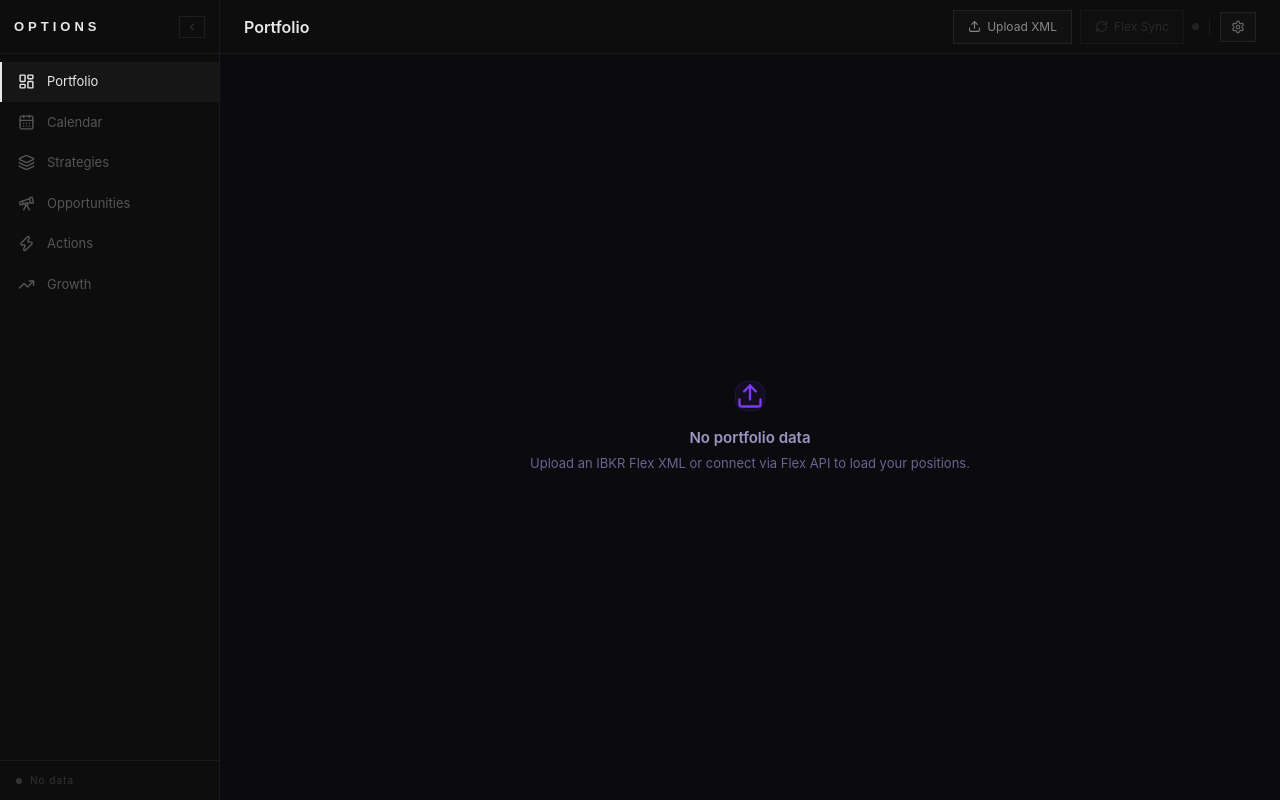
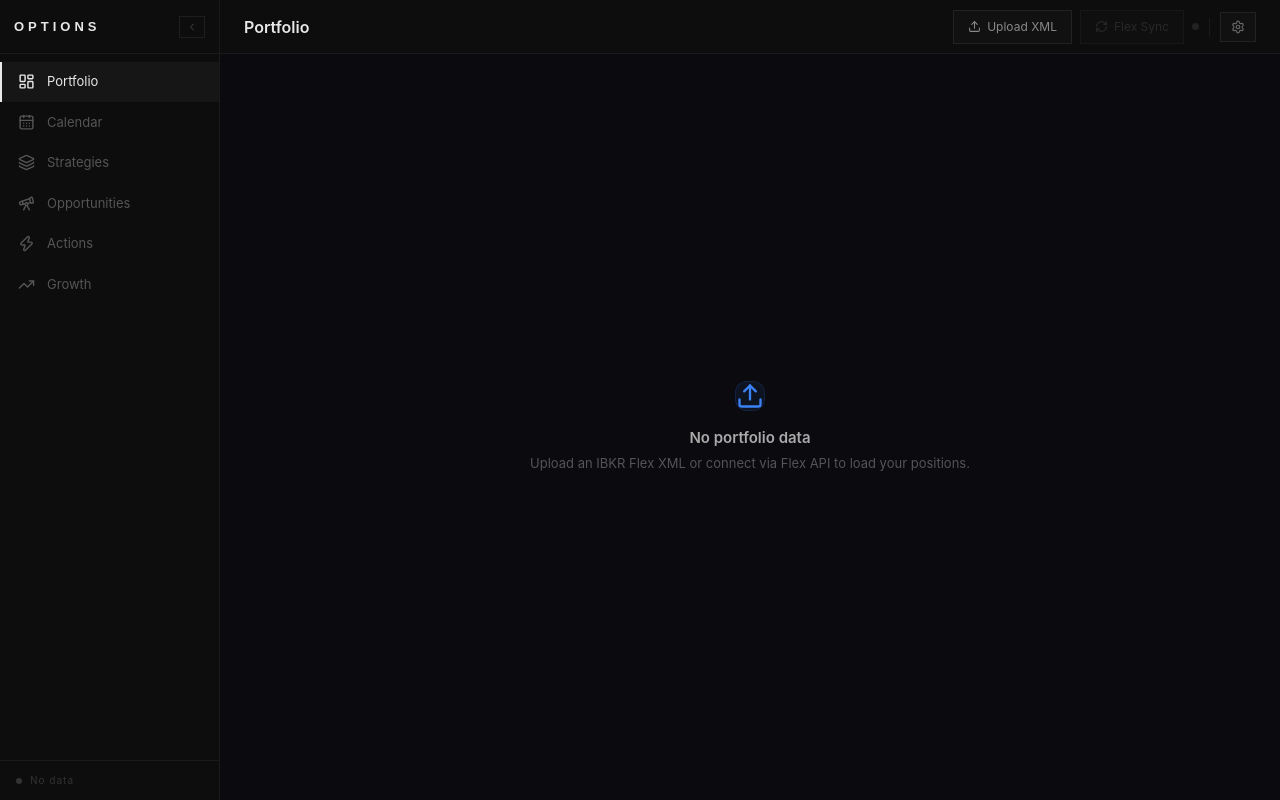
Before and after one commit to ashtonchan01/options, a React (Vite) app: page / in a window 1280 px wide. Built offline with nearby package versions, Linux system fonts and the light colour scheme.

Commit message:
style: replace all purple with blue across app

```diff
--- a/src/components/portfolio/PortfolioView.tsx
+++ b/src/components/portfolio/PortfolioView.tsx
@@ -4,7 +4,7 @@ import EmptyState from '../shared/EmptyState'
 const STRAT_COLOR: Record<StrategyType, string> = {
   csp:          '#f43f5e',
   covered_call: '#818cf8',
-  pmcc:         '#a78bfa',
+  pmcc:         '#3b82f6',
   risk_reversal:'#38bdf8',
   put_spread:   '#fbbf24',
   call_spread:  '#fb923c',
--- a/src/components/shared/EmptyState.tsx
+++ b/src/components/shared/EmptyState.tsx
@@ -8,17 +8,17 @@ interface EmptyStateProps {
 
 export default function EmptyState({ title, message, showUpload }: EmptyStateProps) {
   return (
-    <div className="flex flex-col items-center justify-center h-full gap-4" style={{ color: '#6b6490' }}>
+    <div className="flex flex-col items-center justify-center h-full gap-4" style={{ color: '#555' }}>
       {showUpload && (
         <div
           className="rounded-xl p-5"
-          style={{ background: 'rgba(124,58,237,0.08)', border: '1px solid rgba(124,58,237,0.15)' }}
+          style={{ background: 'rgba(59,130,246,0.08)', border: '1px solid rgba(59,130,246,0.15)' }}
         >
-          <Upload size={28} style={{ color: '#7c3aed' }} />
+          <Upload size={28} style={{ color: '#3b82f6' }} />
         </div>
       )}
       <div className="text-center">
-        <p style={{ fontSize: 15, fontWeight: 600, color: '#9d96c0', margin: '0 0 4px' }}>{title}</p>
+        <p style={{ fontSize: 15, fontWeight: 600, color: '#aaa', margin: '0 0 4px' }}>{title}</p>
         <p style={{ fontSize: 13, margin: 0 }}>{message}</p>
       </div>
     </div>
```
